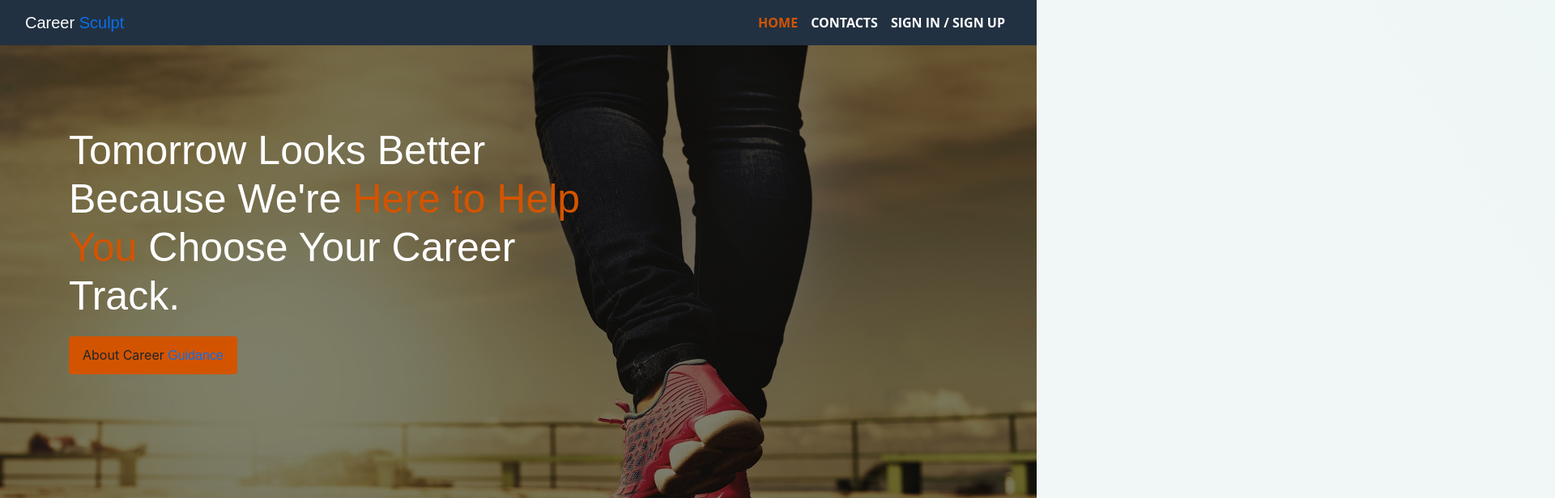
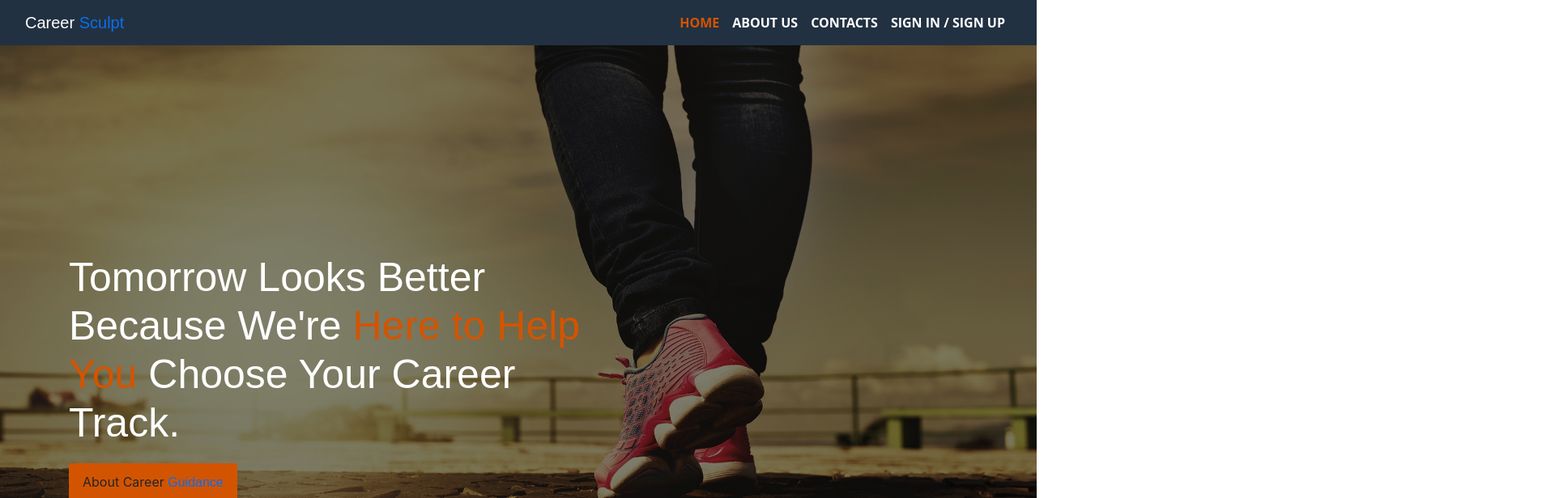
Before and after one commit to Dtechking/career-sculpt, a React (Create React App) app: page / in a window 1280 px wide. Shown: the top 616 px of the page at 81% size, 1920 px wide, since content can reach past the window. Built offline with nearby package versions, Linux system fonts and the light colour scheme.

Commit message:
update 1

```diff
--- a/src/App.js
+++ b/src/App.js
@@ -5,6 +5,7 @@ import Navbar from "./Navbar";
 import Contacts from "./Contacts";
 import Quiz from "./Pages/Quiz";
 import Result from "./Pages/Result";
+import About from "./About";
 
 const App = () => {
     return(
@@ -16,6 +17,7 @@ const App = () => {
                     <Route path="/contacts" element={<Contacts />} />
                     <Route path="/user" element={<UserSwitch />} />
                     <Route path="/quiz" element={<Quiz />} />
+                    <Route path="/aboutus" element={<About />} />
                     <Route path="/result" element={<Result />} />
                 </Routes>
             </div>
--- a/src/Navbar.js
+++ b/src/Navbar.js
@@ -35,6 +35,11 @@ function Navbar() {
                 </Link>
               </li>
               <li className="nav-item">
+                <Link className="nav-link" id="links" to="/aboutus" onClick={() => handleLinkClick('/aboutus')}>
+                  ABOUT US
+                </Link>
+              </li>
+              <li className="nav-item">
                 <Link className="nav-link" id="links" to="/contacts" onClick={() => handleLinkClick('/contacts')}>
                   CONTACTS
                 </Link>
--- a/src/Pages/Question.js
+++ b/src/Pages/Question.js
@@ -3,9 +3,10 @@ import { Container, Row, Col, Button } from 'react-bootstrap';
 
 const Question = ({ qno, question, options, handleAnswer }) => {
   return (
-    <Container
+    <div style={{ width: '100%' }}>
+      <Container
       className="d-flex justify-content-center align-items-center"
-      style={{ maxWidth: '90%', minWidth: '75%' }}
+      style={{ maxWidth: '90%', minWidth: '90%' }}
     >
       <Row className='row-xl'>
         <Col xs={12} md={10} lg={8} style={{ width: '100%' }}>
@@ -33,6 +34,8 @@ const Question = ({ qno, question, options, handleAnswer }) => {
         </Col>
       </Row>
     </Container>
+    </div>
+
   );
 };
 
--- a/src/Pages/Quiz.js
+++ b/src/Pages/Quiz.js
@@ -312,17 +312,23 @@ const Quiz = () => {
   }
 
   const handleQuizSubmit = () => {
-    // Calculate and log the score when the user submits the quiz
+    if (cumscores) {
     const careerSuggestions = computeScore(cumscores);
-    for(let i=0; i<careerSuggestions.length; i++){
+    for (let i = 0; i < careerSuggestions.length; i++) {
       console.log(` Selected : ${careerSuggestions[i]}`);
     }
-    history('/result', { state: { careerSuggestions: careerSuggestions } });
+      history('/result', { state: { careerSuggestions: careerSuggestions } });
     // You can also perform other actions like navigating to a results page.
-  };
+    } else {
+      console.error("cumscores is undefined");
+    };
+  }
 
   return (
-    <div>
+    <div
+      className='align-items-center w-200'
+      style={{ width:"100%" }}
+    >
       <Question
         question={currentQuestion.question}
         options={currentQuestion.options}
--- /dev/null
+++ b/src/Pages/Welcome.js
@@ -0,0 +1,39 @@
+import "../Show.css"
+
+const Welcome = () => {
+    return (
+        <div>
+            <section className="hero">
+        <div className="container">
+          <div className="row">
+            <div className="col-sm-12 col-md-7 col-lg-7">
+              <div className="hero-header">
+                <h2>
+                  Tomorrow Looks Better Because We're <span className="hero-head">Here to Help You </span>Choose Your Career Track.
+                </h2>
+              </div>
+              <div className="more">
+                <a href="#about">
+                  <button className="btn" id="btns">
+                    About Career <span className="brand">Guidance</span>
+                  </button>
+                </a>
+              </div>
+            </div>
+          </div>
+          <div className="row">
+            <div className="col-sm-12 col-md-12 col-md-12">
+              <div className="scrolls">
+                <a href="#" className="scroll-down" address="true">
+                  <img src="Images/mouse_click.png" alt="" />
+                </a>
+              </div>
+            </div>
+          </div>
+        </div>
+      </section>
+        </div>
+    )
+};
+
+export default Welcome;
--- a/src/Show.css
+++ b/src/Show.css
@@ -1,3 +1,11 @@
+/* Add these styles to your Show.css file */
+body,
+html {
+  margin: 0;
+  padding: 0;
+  height: 100%;
+  overflow: hidden;
+}
 
 #contact {
     background: url(Images/contact-background-1-1.jpg) no-repeat;
@@ -184,6 +192,10 @@
     background: #0D948D;
   }
   body{
+      margin: 0;
+      padding: 0;
+      height: 100%;
+      overflow: hidden;
       box-sizing: border-box;
       background-image: linear-gradient(to right top, #eafaf1, #ebf9f3, #edf9f5, #eff8f6, #f1f7f6, #f1f7f6, #f1f6f6, #f1f6f6, #eff6f6, #ecf6f5, #eaf6f4, #e8f6f3);
   }
@@ -215,7 +227,11 @@
 
   /*hero section*/
   .hero{
+      padding-top: 20px;
       height: 100vh;
+      display: flex;
+      flex-direction: column;
+      justify-content: center;
       width: 100%;
       background:
       linear-gradient(
@@ -229,7 +245,7 @@
       background-attachment: fixed;
   }
   .hero-header{
-      margin-top: 100px;
+      margin-top: 0px;
   }
   .hero-header h2{
       color: white;
--- a/src/Show.js
+++ b/src/Show.js
@@ -1,44 +1,12 @@
 import React from 'react';
 import "./Show.css";
 import "./bootstrap.css";
-import Contacts from './Contacts';
-import About from './About';
+import Welcome from './Pages/Welcome';
 
 const Show = () => {
   return (
     <div>
-
-      <section className="hero">
-        <div className="container">
-          <div className="row">
-            <div className="col-sm-12 col-md-7 col-lg-7">
-              <div className="hero-header">
-                <h2>
-                  Tomorrow Looks Better Because We're <span className="hero-head">Here to Help You </span>Choose Your Career Track.
-                </h2>
-              </div>
-              <div className="more">
-                <a href="#about">
-                  <button className="btn" id="btns">
-                    About Career <span className="brand">Guidance</span>
-                  </button>
-                </a>
-              </div>
-            </div>
-          </div>
-          <div className="row">
-            <div className="col-sm-12 col-md-12 col-md-12">
-              <div className="scrolls">
-                <a href="#" className="scroll-down" address="true">
-                  <img src="Images/mouse_click.png" alt="" />
-                </a>
-              </div>
-            </div>
-          </div>
-        </div>
-      </section>
-      <About/>
-      <Contacts />
+      <Welcome/>
     </div>
   );
 };
```
